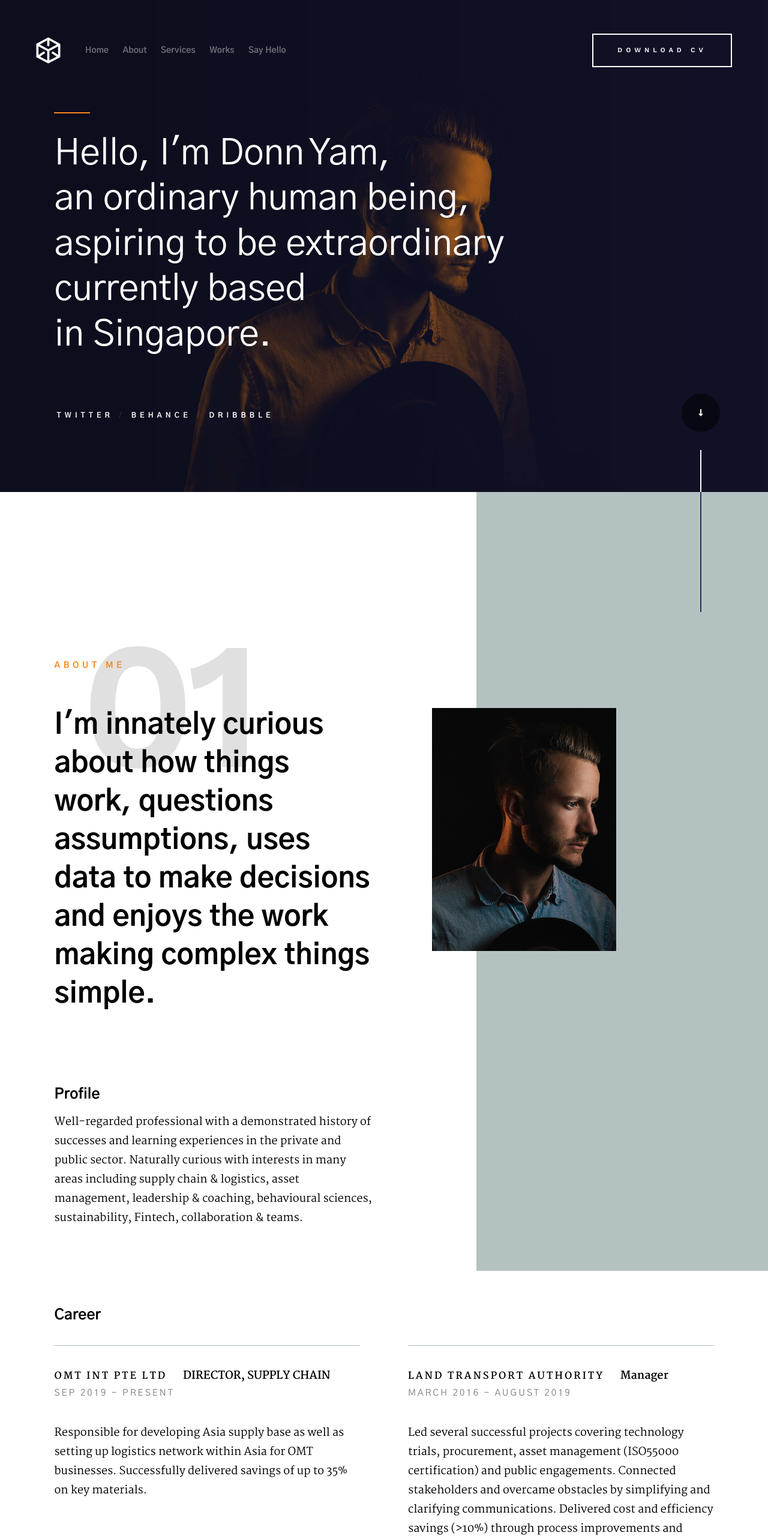
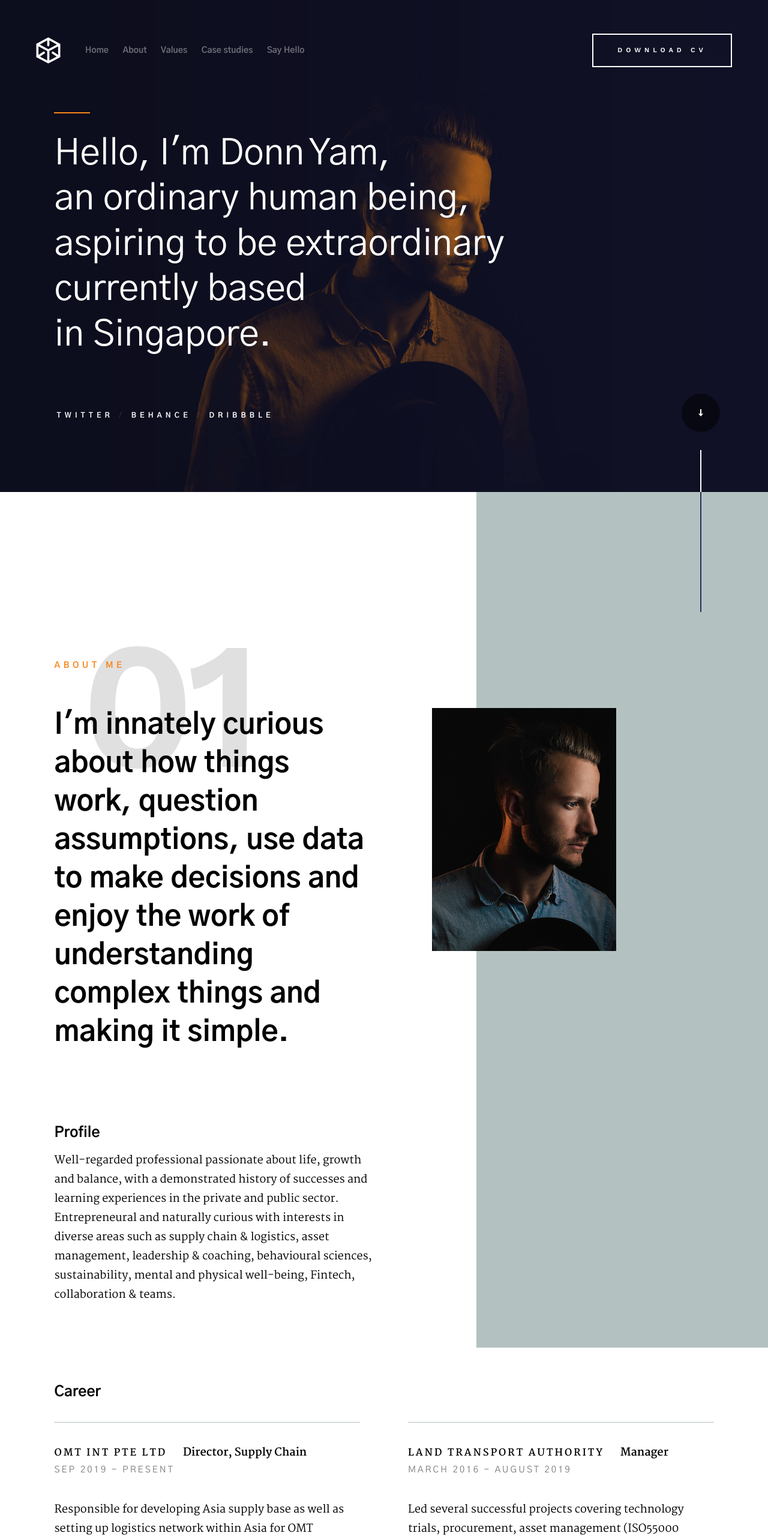
Before and after one commit to YamDonn/CV, a plain HTML site: page index.html in a window 1280 px wide. Shown: the top 2560 px of the page at 60% size. Drawn offline with nearby package versions, Linux system fonts and the light colour scheme.

Commit message:
Update index.html

```diff
--- a/index.html
+++ b/index.html
@@ -62,8 +62,8 @@
                 <ul class="header-nav">
                     <li><a class="smoothscroll" href="#hero" title="Intro">Home</a></li>
                     <li><a class="smoothscroll" href="#about" title="About">About</a></li>
-                    <li><a class="smoothscroll" href="#services" title="Services">Services</a></li>
-                    <li><a class="smoothscroll" href="#portfolio" title="Works">Works</a></li>
+                    <li><a class="smoothscroll" href="#services" title="Services">Values</a></li>
+                    <li><a class="smoothscroll" href="#portfolio" title="Works">Case studies</a></li>
                     <li><a href="mailto:#0" title="Contact us">Say Hello</a></li>
                 </ul>
             </nav> <!-- end header-nav-wrap -->
@@ -131,8 +131,8 @@
 
                     <div class="section-intro" data-num="01" data-aos="fade-up">
                         <h3 class="subhead">About Me</h3>
-                        <h1 class="display-1">I'm innately curious about how things work, questions assumptions, uses data to make decisions
-                            and enjoys the work making complex things simple.</h1>
+                        <h1 class="display-1">I'm innately curious about how things work, question assumptions, use data to make decisions
+                            and enjoy the work of understanding complex things and making it simple.</h1>
                     </div>
 
                     <div class="profile-pic" data-aos="fade-up">
@@ -143,9 +143,9 @@
                     <h3 data-aos="fade-up">Profile</h3>
 
                     <p data-aos="fade-up">
-                    Well-regarded professional with a demonstrated history of successes and learning experiences in
-                    the private and public sector. Naturally curious with interests in many areas including supply
-                    chain & logistics, asset management, leadership & coaching, behavioural sciences, sustainability,
+                    Well-regarded professional passionate about life, growth and balance, with a demonstrated history of successes
+                    and learning experiences in the private and public sector. Entrepreneural and naturally curious with interests in diverse areas such as supply
+                    chain & logistics, asset management, leadership & coaching, behavioural sciences, sustainability, mental and physical well-being,
                     Fintech, collaboration & teams.
                     </p>
 
@@ -169,7 +169,7 @@
                         <div class="position__header">
                             <h6>
                                 <span class="position__co">OMT INT PTE LTD</span>
-                                <span class="position__pos">DIRECTOR, SUPPLY CHAIN</span>
+                                <span class="position__pos">Director, Supply Chain</span>
                             </h6>
                             <div class="position__timeframe">
                                 Sep 2019 - Present
@@ -268,17 +268,13 @@
                     <h3 class="subhead">Expertise</h3>
 
                     <h1 class="display-1">
-                    I focus on crafting web experiences
-                    and designs that works.
+                    I focus on listening for content and
+                    context.
                     </h1>
                 </div>
 
                 <p class="lead" data-aos="fade-up">
-                Suspendisse eu ligula. Duis arcu tortor, suscipit eget,
-                imperdiet nec, imperdiet iaculis, ipsum. Nulla facilisi.
-                Etiam rhoncus. Praesent blandit laoreet nibh.
-                Donec quam felis, ultricies nec, pellentesque eu, pretium quis, sem.
-                Cras sagittis. Praesent egestas tristique nibh.
+                My preferred style.
                 </p>
             </div> <!-- end  s-services--leftcol -->
 
```
